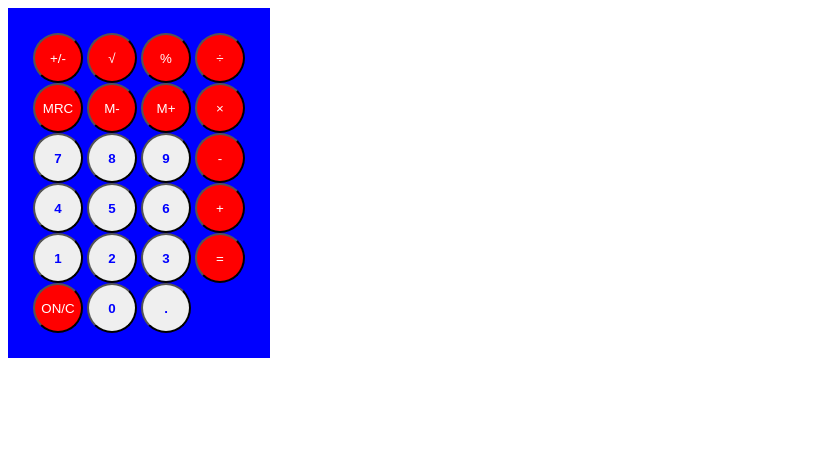
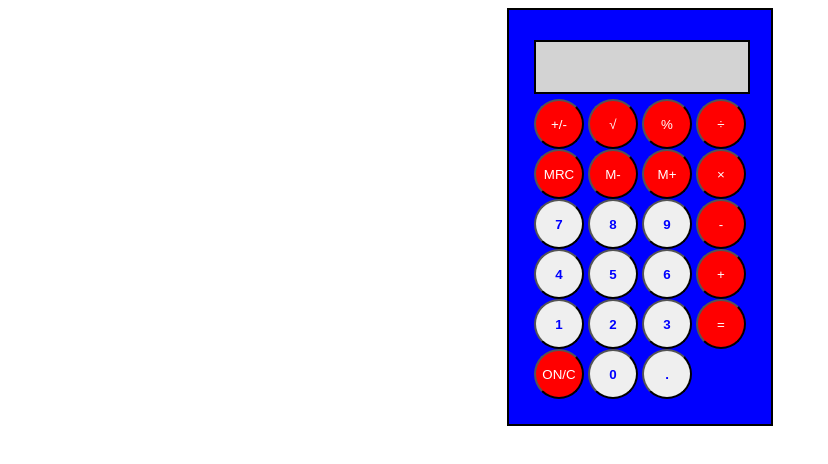
Before and after one commit to ChristopherBenner/jscalculator, a plain HTML site: page index.html in a window 1280 px wide. Shown: the whole page, without its empty margins (0-828 px from the left). Drawn offline with Linux system fonts and the light colour scheme.

Commit message:
Added the display and centered the calculator

```diff
--- a/styles.css
+++ b/styles.css
@@ -1,3 +1,7 @@
+body {
+    display: flex;
+    justify-content: center;
+}
 .container {
     background-color: blue;
     display: flex;
@@ -8,6 +12,16 @@
     height: 350px;*/
     width: fit-content;
     padding: 25px;
+    border: 2px solid black;
+}
+#display {
+    background-color: lightgrey;
+    height: 50px;
+    width: 100%;
+    border: 2px solid black;
+    margin: 5px 0px;
+    text-align: right;
+    font-size: 40px;
 }
 button {
     height: 50px;
```
